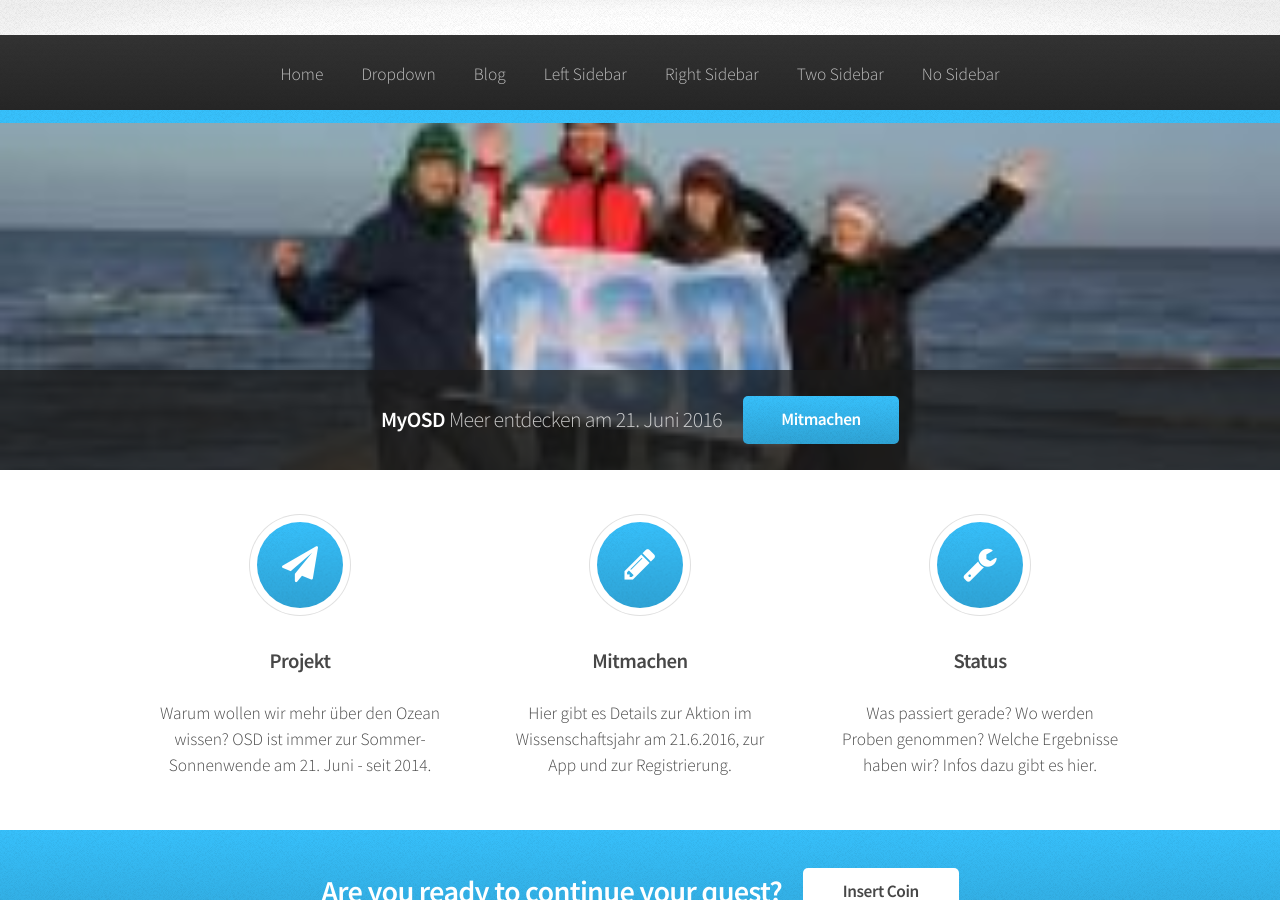
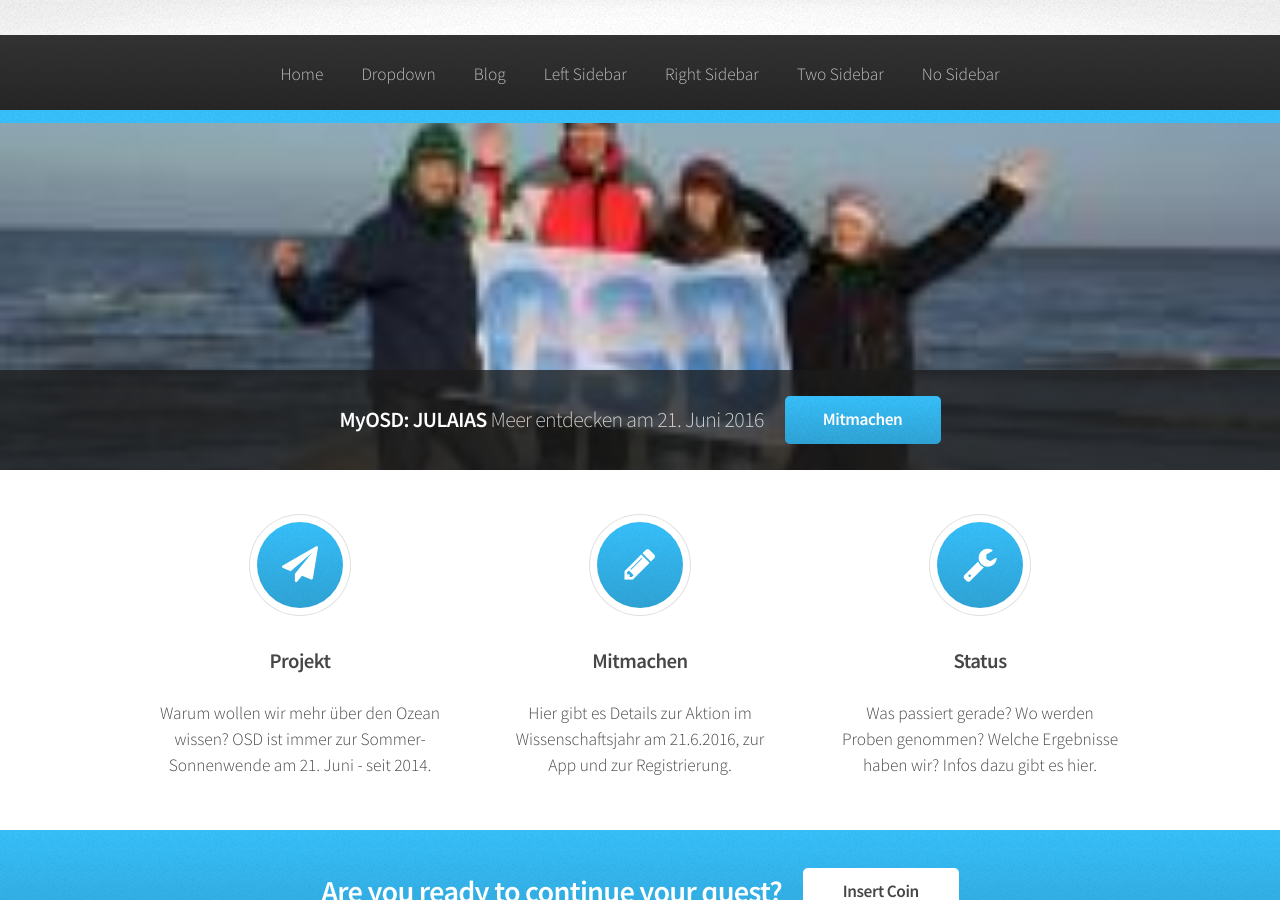
Before and after one commit to myosd/myosd.github.io, a Jekyll site: the page built from index.html, in a window 1280 px wide and 900 px high. Built offline with Jekyll 4.4.1, drawn with Linux system fonts in a browser that asks for light colours; the list of posts is cut into pages by our own code.

Commit message:
added name

```diff
--- a/index.html
+++ b/index.html
@@ -6,7 +6,7 @@ layout: default
 <!-- Banner -->
 	<section id="banner">
 		<header>
-			<h2>MyOSD <em>Meer entdecken am 21. Juni 2016</em></h2>
+			<h2>MyOSD: JULAIAS <em>Meer entdecken am 21. Juni 2016</em></h2>
 			<a href="#" class="button">Mitmachen</a>
 		</header>
 	</section>
```
